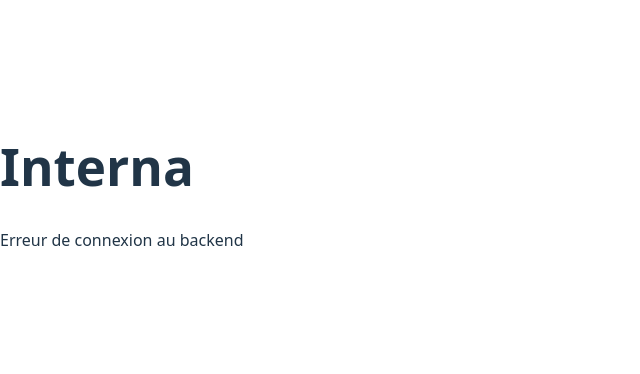
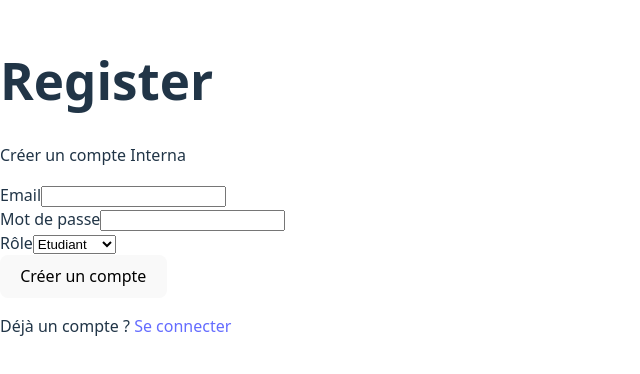
Before and after one commit to SteveAnderson95/Interna, a React app in the folder frontend/: page /register in a window 1280 px wide. Shown: the part 214-588 px from the top of the page, without its empty margins (0-640 px from the left). Built offline with nearby package versions, Linux system fonts and the light colour scheme; no server answers; the HTML template or start-up script is replaced by a standard one.

Commit message:
feat: setup frontend routing and auth pages

```diff
--- a/frontend/package.json
+++ b/frontend/package.json
@@ -12,7 +12,8 @@
   "dependencies": {
     "axios": "^1.13.6",
     "react": "^19.2.0",
-    "react-dom": "^19.2.0"
+    "react-dom": "^19.2.0",
+    "react-router-dom": "^7.13.1"
   },
   "devDependencies": {
     "@eslint/js": "^9.39.1",
--- a/frontend/src/App.jsx
+++ b/frontend/src/App.jsx
@@ -1,27 +1,18 @@
-import { useEffect, useState } from "react";
-import api from "./services/api";
+import { BrowserRouter, Navigate, Route, Routes } from "react-router-dom";
+import LoginPage from "./pages/public/LoginPage";
+import RegisterPage from "./pages/public/RegisterPage";
+import DashboardPage from "./pages/DashboardPage";
 
 function App() {
-  const [message, setMessage] = useState("");
-
-  useEffect(() => {
-    const fetchHealth = async () => {
-      try {
-        const response = await api.get("/api/health");
-        setMessage(response.data.message);
-      } catch (error) {
-        setMessage("Erreur de connexion au backend");
-      }
-    };
-
-    fetchHealth();
-  }, []);
-
   return (
-    <div>
-      <h1>Interna</h1>
-      <p>{message}</p>
-    </div>
+    <BrowserRouter>
+      <Routes>
+        <Route path="/" element={<Navigate to="/login" />} />
+        <Route path="/login" element={<LoginPage />} />
+        <Route path="/register" element={<RegisterPage />} />
+        <Route path="/dashboard" element={<DashboardPage />} />
+      </Routes>
+    </BrowserRouter>
   );
 }
 
--- /dev/null
+++ b/frontend/src/pages/DashboardPage.jsx
@@ -0,0 +1,10 @@
+function DashboardPage() {
+  return (
+    <div>
+      <h1>Dashboard</h1>
+      <p>Bienvenue sur Interna</p>
+    </div>
+  );
+}
+
+export default DashboardPage;
--- /dev/null
+++ b/frontend/src/pages/public/LoginPage.jsx
@@ -0,0 +1,30 @@
+import { Link } from "react-router-dom";
+
+function LoginPage() {
+  return (
+    <div>
+      <h1>Login</h1>
+      <p>Connecte-toi à Interna</p>
+
+      <form>
+        <div>
+          <label>Email</label>
+          <input type="email" />
+        </div>
+
+        <div>
+          <label>Mot de passe</label>
+          <input type="password" />
+        </div>
+
+        <button type="submit">Se connecter</button>
+      </form>
+
+      <p>
+        Pas de compte ? <Link to="/register">Créer un compte</Link>
+      </p>
+    </div>
+  );
+}
+
+export default LoginPage;
--- /dev/null
+++ b/frontend/src/pages/public/RegisterPage.jsx
@@ -0,0 +1,39 @@
+import { Link } from "react-router-dom";
+
+function RegisterPage() {
+  return (
+    <div>
+      <h1>Register</h1>
+      <p>Créer un compte Interna</p>
+
+      <form>
+        <div>
+          <label>Email</label>
+          <input type="email" />
+        </div>
+
+        <div>
+          <label>Mot de passe</label>
+          <input type="password" />
+        </div>
+
+        <div>
+          <label>Rôle</label>
+          <select>
+            <option value="STUDENT">Etudiant</option>
+            <option value="COMPANY">Entreprise</option>
+            <option value="SCHOOL">Ecole</option>
+          </select>
+        </div>
+
+        <button type="submit">Créer un compte</button>
+      </form>
+
+      <p>
+        Déjà un compte ? <Link to="/login">Se connecter</Link>
+      </p>
+    </div>
+  );
+}
+
+export default RegisterPage;
```
Also changed, not shown: 1 other file (tests, documents, lock files or other folders).
